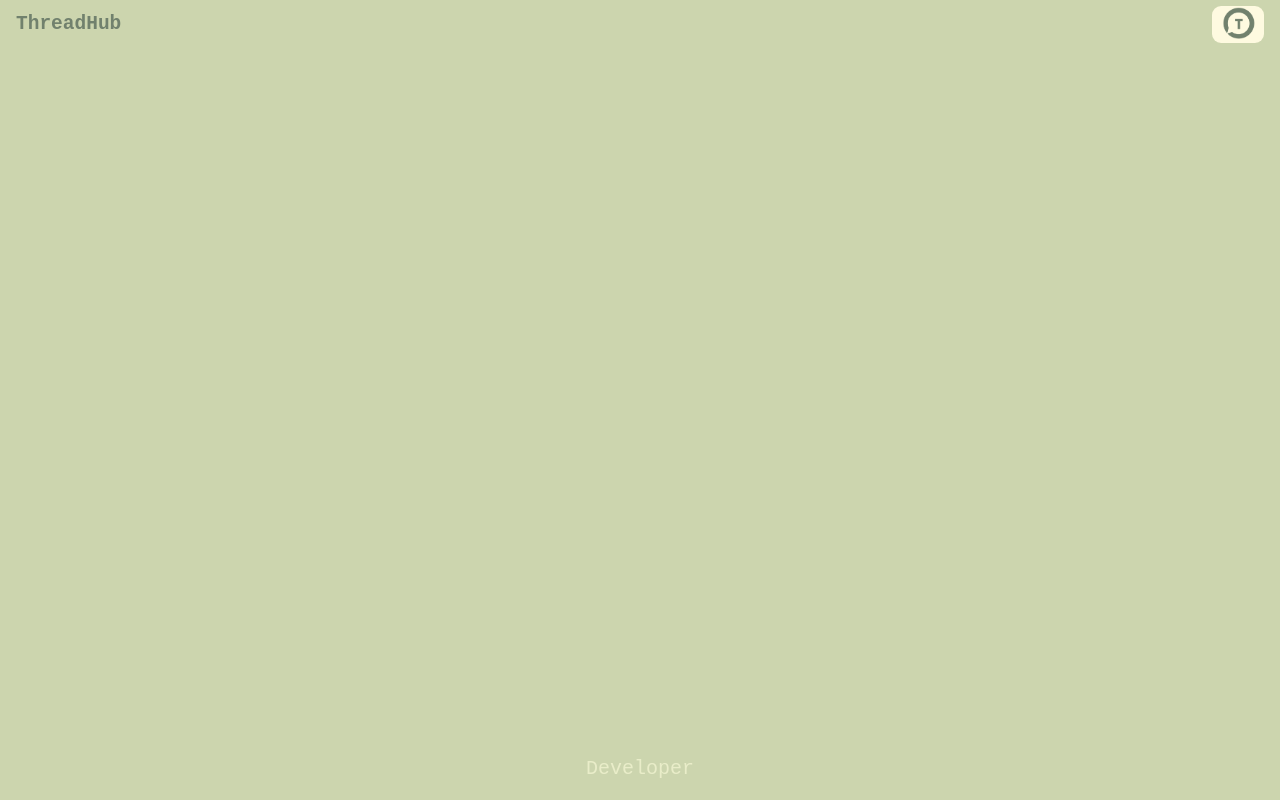
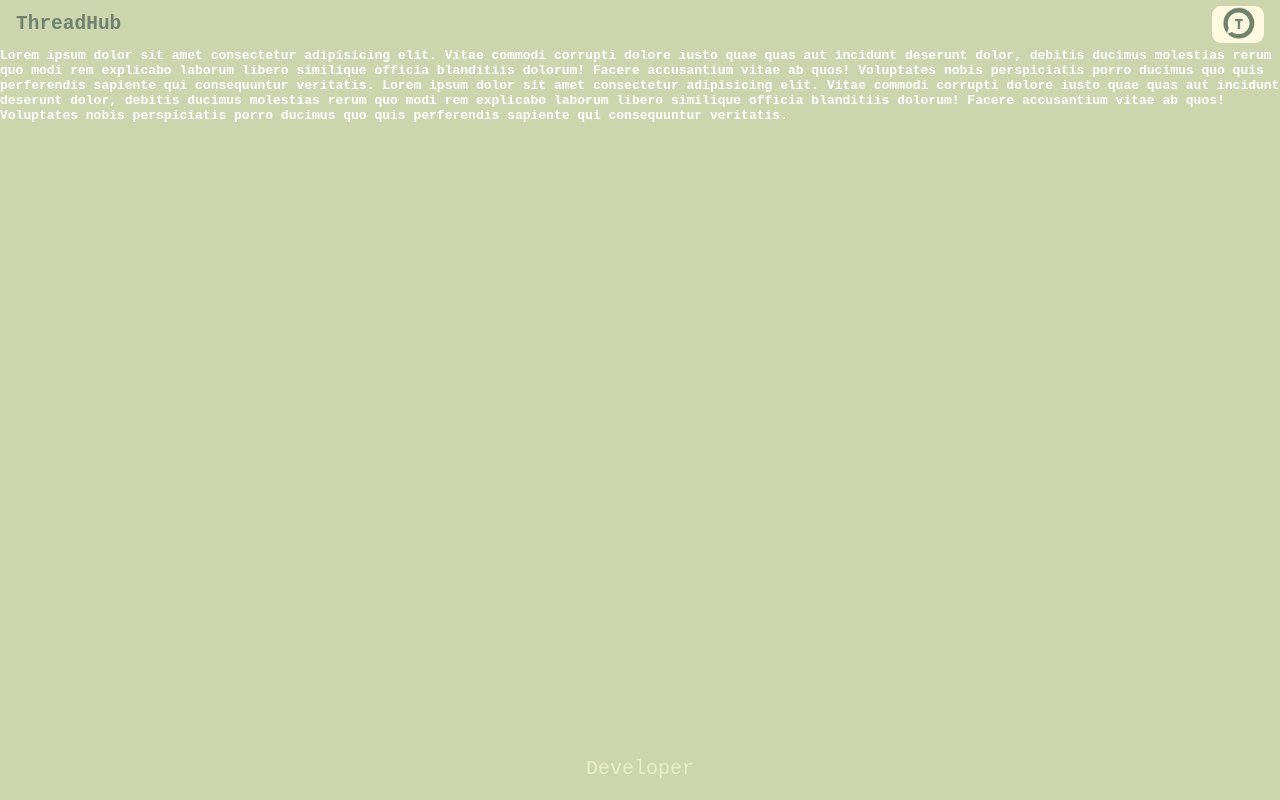
Before and after one commit to coding-bootcamps-eu/final-project-2024-05-threadhub, a Vue app: page /post in a window 1280 px wide. Built offline with nearby package versions, Linux system fonts and the light colour scheme.

Commit message:
first version of component PostViewPostContent

```diff
--- /dev/null
+++ b/src/components/PostViewPostContent.vue
@@ -0,0 +1,28 @@
+<template>
+  <div class="post-content-container">
+    <div class="scroll-content">
+      Lorem ipsum dolor sit amet consectetur adipisicing elit. Vitae commodi corrupti dolore iusto
+      quae quas aut incidunt deserunt dolor, debitis ducimus molestias rerum quo modi rem explicabo
+      laborum libero similique officia blanditiis dolorum! Facere accusantium vitae ab quos!
+      Voluptates nobis perspiciatis porro ducimus quo quis perferendis sapiente qui consequuntur
+      veritatis. Lorem ipsum dolor sit amet consectetur adipisicing elit. Vitae commodi corrupti
+      dolore iusto quae quas aut incidunt deserunt dolor, debitis ducimus molestias rerum quo modi
+      rem explicabo laborum libero similique officia blanditiis dolorum! Facere accusantium vitae ab
+      quos! Voluptates nobis perspiciatis porro ducimus quo quis perferendis sapiente qui
+      consequuntur veritatis.
+    </div>
+  </div>
+</template>
+
+<style scoped>
+.post-content-container {
+  color: var(--font-color);
+  font-weight: 600;
+
+  height: 10rem;
+}
+.scroll-content {
+  height: 100%;
+  overflow: auto;
+}
+</style>
--- a/src/views/PostView.vue
+++ b/src/views/PostView.vue
@@ -1,15 +1,17 @@
 <template>
   <div>
     <header><HomeViewHeader /></header>
-    <main></main>
+    <main><PostViewPostContent /></main>
   </div>
 </template>
 
 <script>
 import HomeViewHeader from '@/components/HomeViewHeader.vue';
+import PostViewPostContent from '@/components/PostViewPostContent.vue';
 export default {
   components: {
     HomeViewHeader,
+    PostViewPostContent,
   },
 };
 </script>
```
